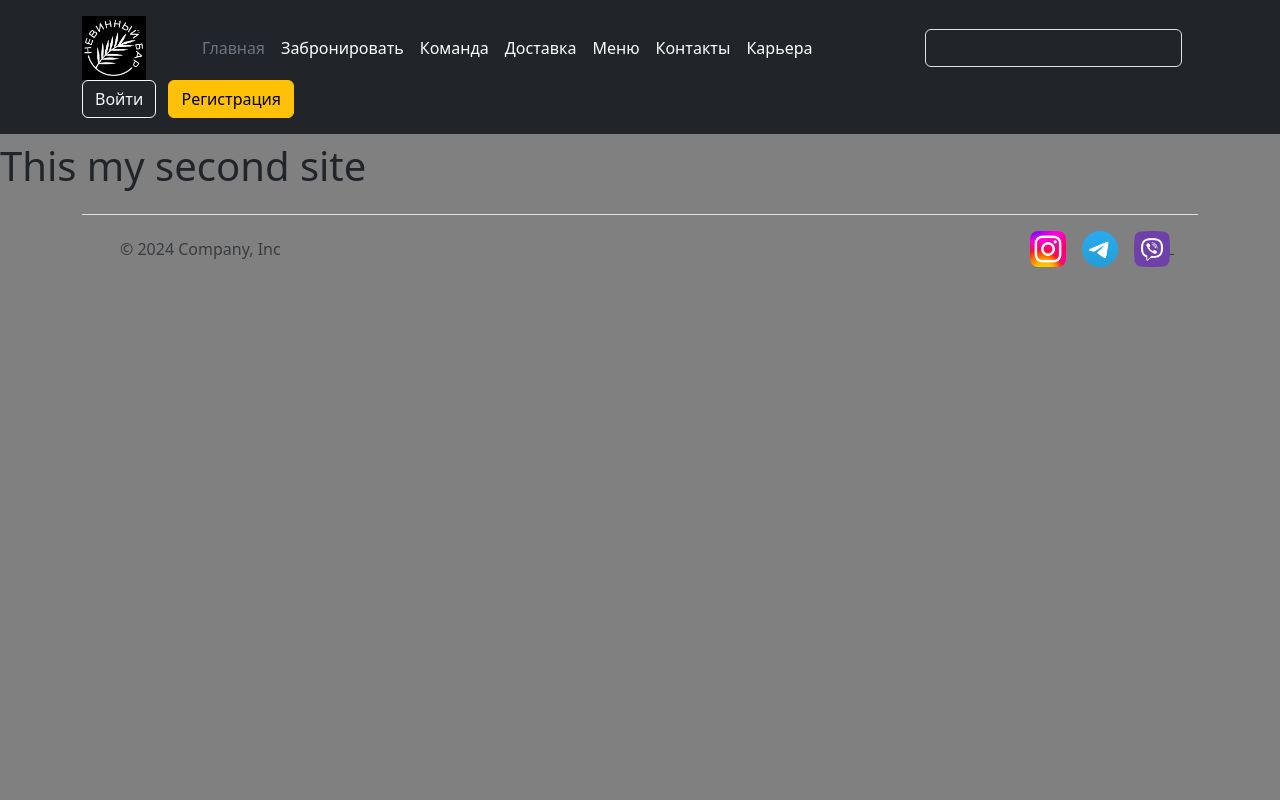
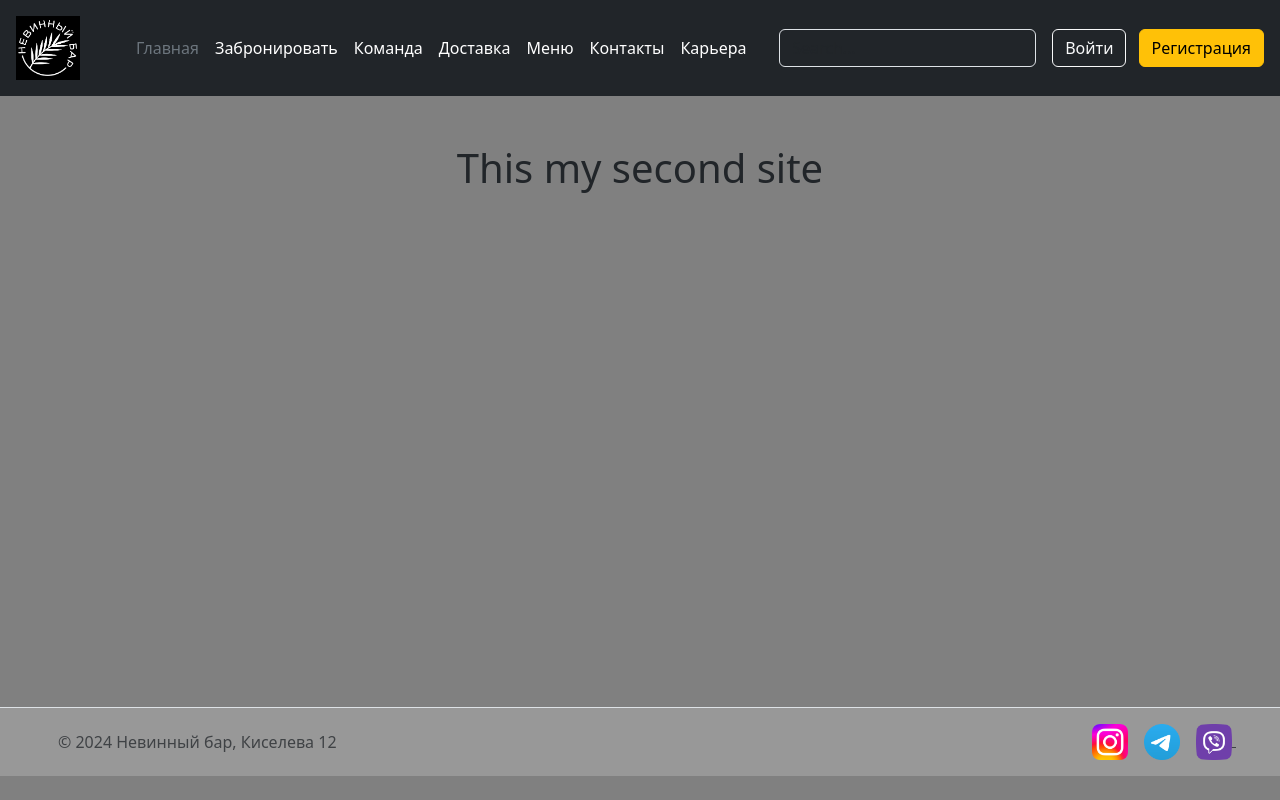
Before and after one commit to KristinaDorohina/my_site_recipes, a Flask app: page / in a window 1280 px wide. Run offline with Flask 3, Linux system fonts and the light colour scheme.

Commit message:
add css in footer

```diff
--- a/static/css/main.css
+++ b/static/css/main.css
@@ -1,6 +1,19 @@
 body {
     background-color: gray;
+    margin: 0;
 }
+
+*;
+*:before
+*:after {
+    box-sizing: border-box;
+}
+
+header, footer {
+    padding: 20px;
+    background-color: #989898;
+}
+
 /* HEADER */
 
 header {
@@ -8,6 +21,20 @@ header {
     top: 0;
     z-index: 1000;
     background: #000000;
+}
+
+.page {
+    overflow: hidden;
+    display: flex;
+    flex-direction: column;
+    min-height: 100vh;
+}
+
+.content {
+    max-width: 100vh;
+    margin: 0 auto;
+    padding: 40px 20px;
+    flex: 1 1 auto;
 }
 
 .header__img {
--- a/templates/about.html
+++ b/templates/about.html
@@ -4,6 +4,6 @@
 about
 {% endblock %}
 
-{% block body %}
+{% block content %}
 <h1>This page about us</h1>
 {% endblock %}
--- a/templates/base.html
+++ b/templates/base.html
@@ -3,16 +3,20 @@
 <head>
     <meta charset="UTF-8">
     <title>{% block title %}{% endblock %}</title>
-    <link href="https://cdn.jsdelivr.net/npm/bootstrap@5.3.3/dist/css/bootstrap.min.css" rel="stylesheet" integrity="sha384-QWTKZyjpPEjISv5WaRU9OFeRpok6YctnYmDr5pNlyT2bRjXh0JMhjY6hW+ALEwIH" crossorigin="anonymous">
+    <link href="https://cdn.jsdelivr.net/npm/bootstrap@5.3.3/dist/css/bootstrap.min.css" rel="stylesheet"
+          integrity="sha384-QWTKZyjpPEjISv5WaRU9OFeRpok6YctnYmDr5pNlyT2bRjXh0JMhjY6hW+ALEwIH" crossorigin="anonymous">
     <link rel="stylesheet" href="{{ url_for('static', filename='css/main.css') }}">
 </head>
 <body>
+<div class="page">
     <header class="p-3 text-bg-dark">
-    <div class="container">
+
         <div class="d-flex flex-wrap align-items-center justify-content-center justify-content-lg-start">
             <a href="/" class="d-flex align-items-center mb-2 mb-lg-0 text-white text-decoration-none">
                 <img class="header__img" src="{{ url_for('static', filename='img/logo.png')}}" alt="law">
-          <svg class="bi me-2" width="40" height="32" role="img" aria-label="Bootstrap"><use xlink:href="#bootstrap"></use></svg>
+                <svg class="bi me-2" width="40" height="32" role="img" aria-label="Bootstrap">
+                    <use xlink:href="#bootstrap"></use>
+                </svg>
             </a>
 
             <ul class="nav col-12 col-lg-auto me-lg-auto mb-2 justify-content-center mb-md-0">
@@ -26,7 +30,8 @@
             </ul>
 
             <form class="col-12 col-lg-auto mb-3 mb-lg-0 me-lg-3" role="search">
-          <input type="search" class="form-control form-control-dark text-bg-dark" placeholder="Search..." aria-label="Search">
+                <input type="search" class="form-control form-control-dark text-bg-dark" placeholder="Search..."
+                       aria-label="Search">
             </form>
 
             <div class="text-end">
@@ -34,17 +39,20 @@
                 <button type="button" class="btn btn-warning">Регистрация</button>
             </div>
         </div>
-    </div>
+
     </header>
+    <main class="content">
+        <h1>{% block content %}{% endblock %}</h1>
+    </main>
 
-  <h1>{% block body %}{% endblock %}</h1>
-  <div class="container">
     <footer class="d-flex flex-wrap justify-content-between align-items-center py-3 my-4 border-top">
         <div class="col-md-4 d-flex align-items-center">
             <a href="/" class="mb-3 me-2 mb-md-0 text-body-secondary text-decoration-none lh-1">
-        <svg class="bi" width="30" height="24"><use xlink:href="#bootstrap"></use></svg>
+                <svg class="bi" width="30" height="24">
+                    <use xlink:href="#bootstrap"></use>
+                </svg>
             </a>
-      <span class="mb-3 mb-md-0 text-body-secondary">© 2024 Company, Inc</span>
+            <span class="mb-3 mb-md-0 text-body-secondary">© 2024 Невинный бар, Киселева 12</span>
         </div>
 
         <ul class="nav col-md-4 justify-content-end list-unstyled d-flex">
@@ -56,12 +64,12 @@
 
                     <li class="ms-3"><a class="text-body-secondary" href="#">
                         <img class="footer__img" src="{{ url_for('static', filename='img/vib.png')}}" alt="law">
-        <svg class="bi" width="24" height="24"><use xlink:href="#facebook"></use></svg></a></li>
+                        <svg class="bi" width="24" height="24">
+                            <use xlink:href="#facebook"></use>
+                        </svg>
+                    </a></li>
         </ul>
     </footer>
 </div>
-
-
-  </div>
 </body>
 </html>
--- a/templates/index.html
+++ b/templates/index.html
@@ -4,7 +4,7 @@
 Главная страница
 {% endblock %}
 
-{% block body%}
+{% block content%}
 <h1>This my second site</h1>
 
 
```
Lines whose indentation alone changed are shown as unchanged.
